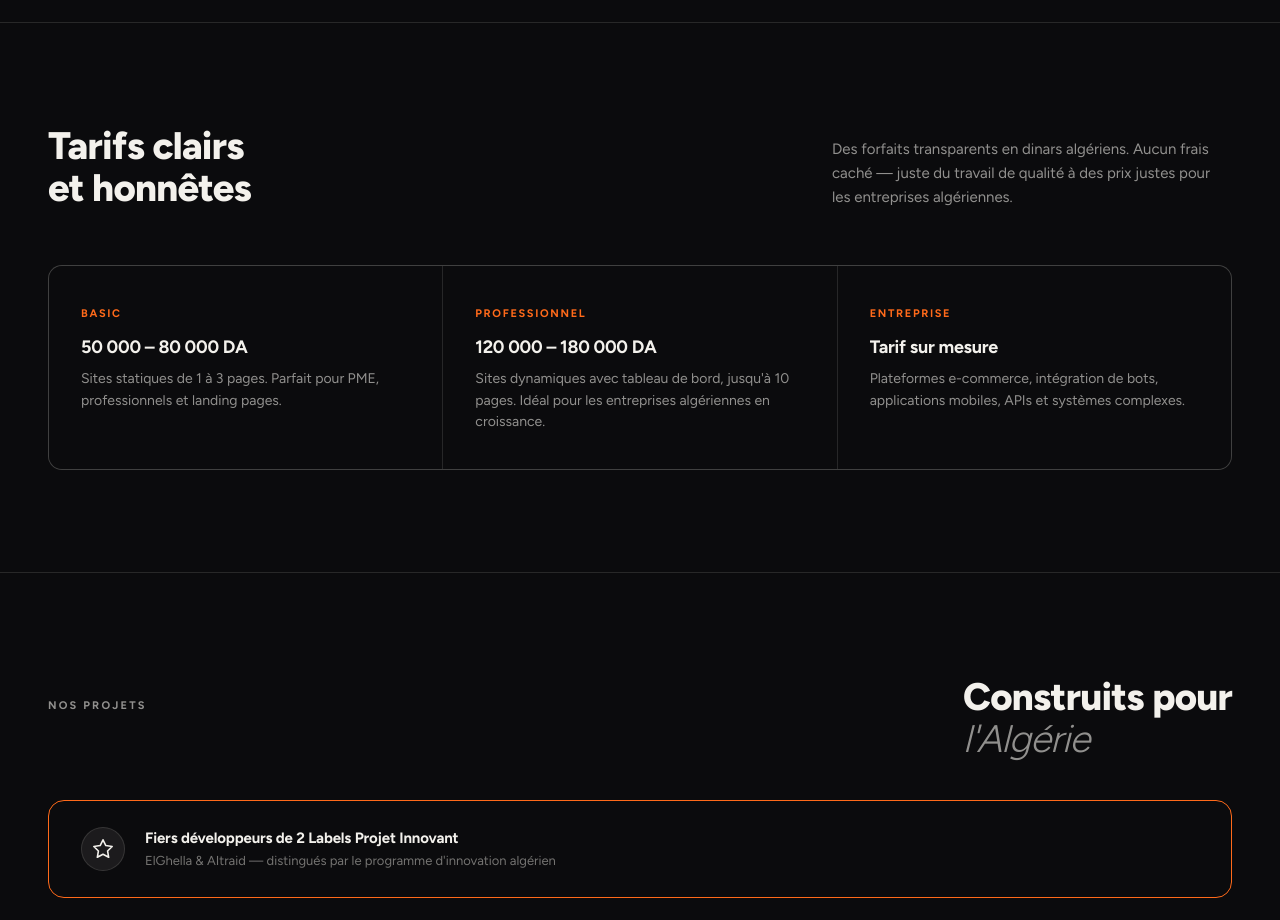
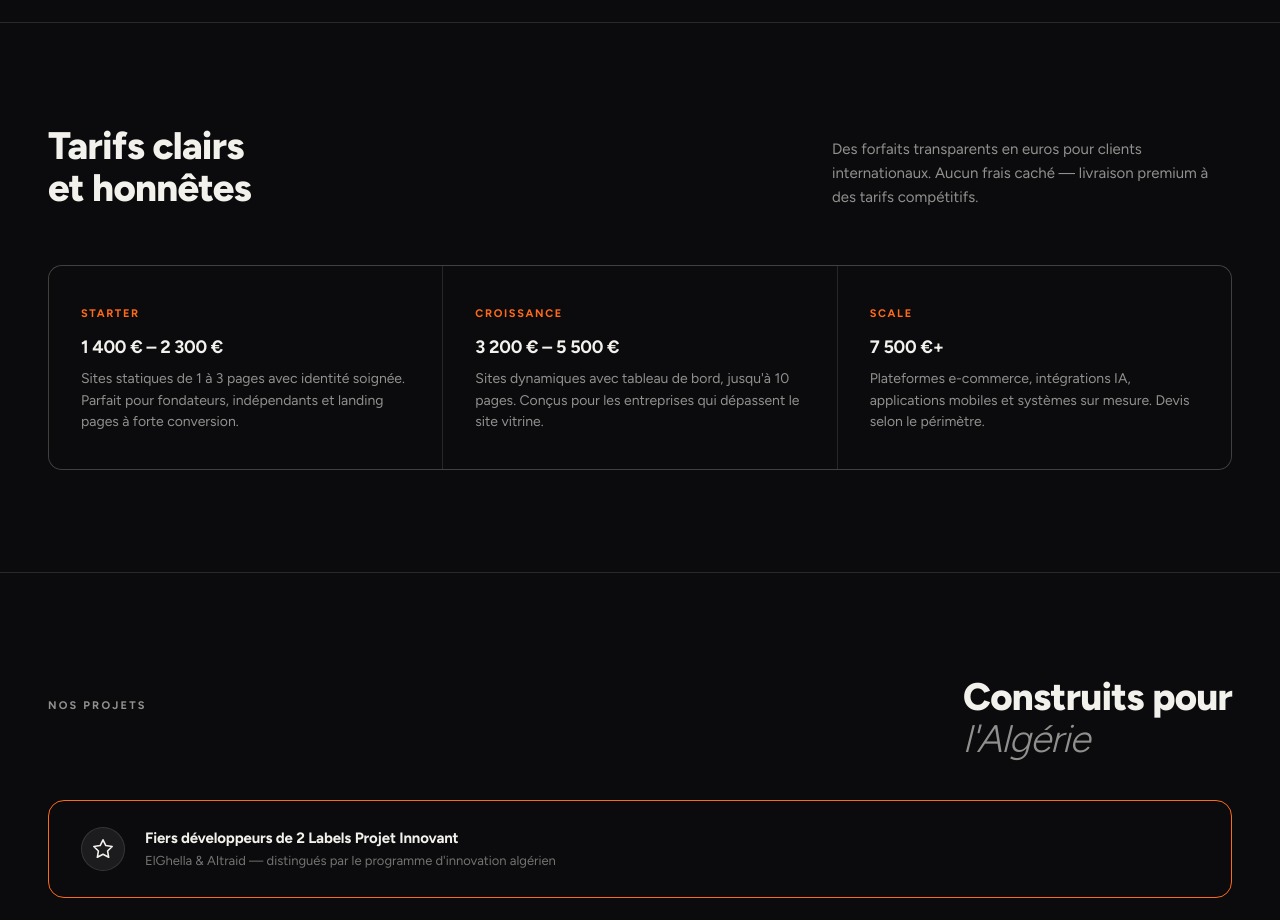
Before and after one commit to autonomyowner/SITEDZ, a React (Vite) app: page /fr in a window 1280 px wide. Shown: the part 2620-3540 px from the top of the page. Built offline with nearby package versions, Linux system fonts and the light colour scheme.

Commit message:
Switch FR pricing to EUR tiers for European clients
Starter €1.4k-2.3k, Croissance €3.2k-5.5k, Scale €7.5k+. AR keeps DZD for local market.

Co-Authored-By: Claude Opus 4.7 (1M context) <noreply@anthropic.com>

```diff
--- a/src/pages/HomeFr.jsx
+++ b/src/pages/HomeFr.jsx
@@ -101,19 +101,19 @@ const STEPS = [
 
 const PRICING = [
   {
-    tag: 'Basic',
-    name: '50 000 – 80 000 DA',
-    desc: "Sites statiques de 1 à 3 pages. Parfait pour PME, professionnels et landing pages.",
+    tag: 'Starter',
+    name: '1 400 € – 2 300 €',
+    desc: "Sites statiques de 1 à 3 pages avec identité soignée. Parfait pour fondateurs, indépendants et landing pages à forte conversion.",
   },
   {
-    tag: 'Professionnel',
-    name: '120 000 – 180 000 DA',
-    desc: "Sites dynamiques avec tableau de bord, jusqu'à 10 pages. Idéal pour les entreprises algériennes en croissance.",
+    tag: 'Croissance',
+    name: '3 200 € – 5 500 €',
+    desc: "Sites dynamiques avec tableau de bord, jusqu'à 10 pages. Conçus pour les entreprises qui dépassent le site vitrine.",
   },
   {
-    tag: 'Entreprise',
-    name: 'Tarif sur mesure',
-    desc: "Plateformes e-commerce, intégration de bots, applications mobiles, APIs et systèmes complexes.",
+    tag: 'Scale',
+    name: '7 500 €+',
+    desc: "Plateformes e-commerce, intégrations IA, applications mobiles et systèmes sur mesure. Devis selon le périmètre.",
   },
 ]
 
@@ -267,8 +267,8 @@ function Pricing() {
         <div className="materials__header">
           <h2 className="materials__headline">Tarifs clairs<br />et honnêtes</h2>
           <p className="materials__sub">
-            Des forfaits transparents en dinars algériens. Aucun frais caché —
-            juste du travail de qualité à des prix justes pour les entreprises algériennes.
+            Des forfaits transparents en euros pour clients internationaux. Aucun frais caché —
+            livraison premium à des tarifs compétitifs.
           </p>
         </div>
         <div className="materials__grid">
```
